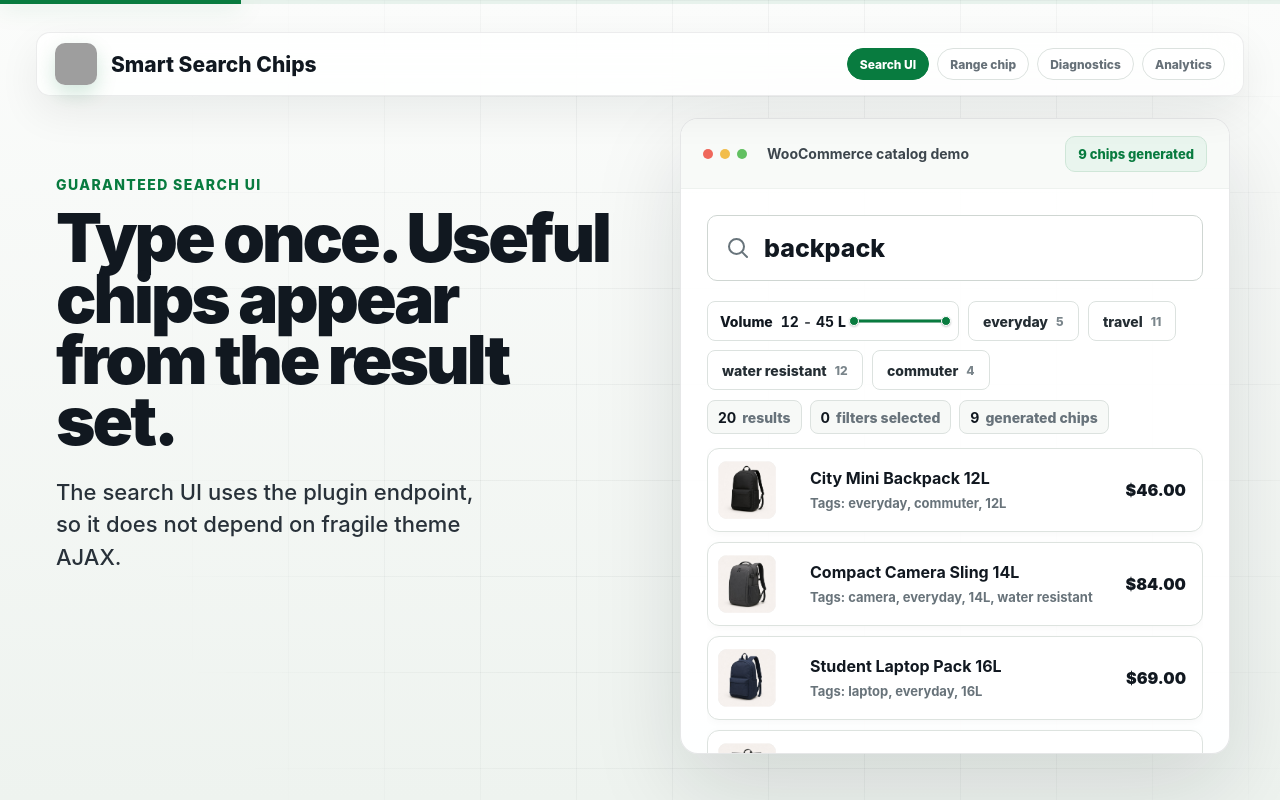
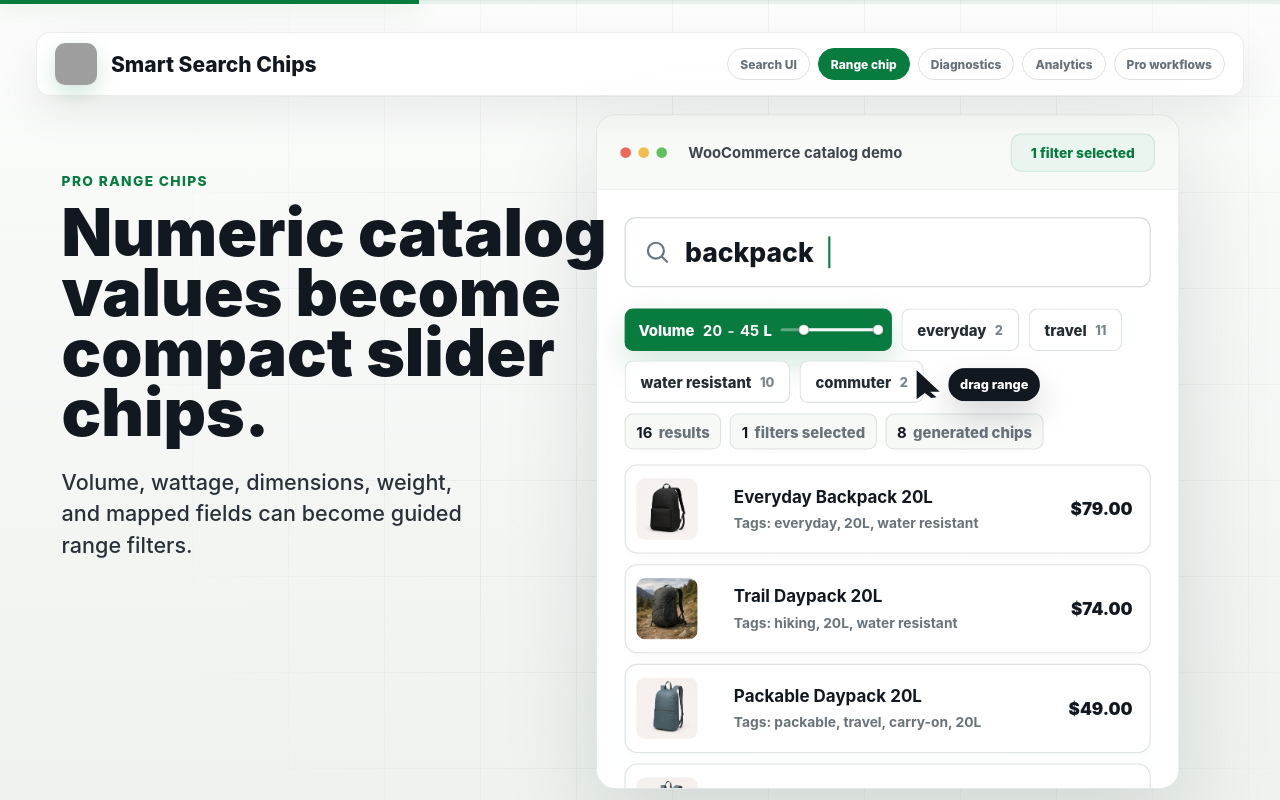
Before and after one commit to JanBartos6/smart-search-chips, a PHP site: page /video-motion.html in a window 1280 px wide. Run offline with PHP 8.4, Linux system fonts and the light colour scheme; grey boxes are pictures that could not be loaded.

Commit message:
Polish deterministic motion showcase video

```diff
--- a/marketing/video-motion.css
+++ b/marketing/video-motion.css
@@ -133,7 +133,8 @@ input {
 body[data-phase="search"] .scene-labels [data-step="search"],
 body[data-phase="range"] .scene-labels [data-step="range"],
 body[data-phase="diagnostics"] .scene-labels [data-step="diagnostics"],
-body[data-phase="analytics"] .scene-labels [data-step="analytics"] {
+body[data-phase="analytics"] .scene-labels [data-step="analytics"],
+body[data-phase="workflows"] .scene-labels [data-step="workflows"] {
   border-color: var(--green);
   color: #fff;
   background: var(--green);
@@ -146,6 +147,16 @@ body[data-phase="analytics"] .scene-labels [data-step="analytics"] {
   z-index: 5;
   width: 560px;
   transition: transform 600ms cubic-bezier(0.2, 0.8, 0.2, 1), opacity 420ms ease;
+}
+
+body[data-phase="range"] .copy-stack {
+  transform: translateY(-8px) scale(0.98);
+}
+
+body[data-phase="diagnostics"] .copy-stack,
+body[data-phase="analytics"] .copy-stack,
+body[data-phase="workflows"] .copy-stack {
+  transform: translateY(-18px) scale(0.94);
 }
 
 .overline {
@@ -170,7 +181,7 @@ p {
   font-size: clamp(58px, 5.25vw, 92px);
   font-weight: 900;
   line-height: 0.91;
-  letter-spacing: -0.045em;
+  letter-spacing: 0;
 }
 
 .copy-stack p:last-child {
@@ -185,6 +196,28 @@ p {
   position: absolute;
   inset: 118px 50px 46px 680px;
   z-index: 4;
+  transform-origin: 60% 44%;
+  transition: transform 860ms cubic-bezier(0.2, 0.8, 0.2, 1);
+}
+
+body[data-phase="search"] .product-stage {
+  transform: translateX(-12px) translateY(4px) scale(1.025);
+}
+
+body[data-phase="range"] .product-stage {
+  transform: translateX(-54px) translateY(14px) scale(1.045);
+}
+
+body[data-phase="diagnostics"] .product-stage {
+  transform: translateX(-24px) scale(0.96);
+}
+
+body[data-phase="analytics"] .product-stage {
+  transform: translateX(-84px) translateY(12px) scale(0.935);
+}
+
+body[data-phase="workflows"] .product-stage {
+  transform: translateX(-124px) translateY(2px) scale(0.9);
 }
 
 .browser-shell {
@@ -199,15 +232,57 @@ p {
   transition: transform 720ms cubic-bezier(0.2, 0.8, 0.2, 1), filter 720ms ease, opacity 720ms ease;
 }
 
+.browser-shell::after {
+  content: "";
+  position: absolute;
+  inset: -45% -30%;
+  z-index: 2;
+  background: linear-gradient(105deg, transparent 34%, rgba(255, 255, 255, 0.52) 48%, transparent 62%);
+  opacity: 0;
+  transform: translateX(-75%);
+  pointer-events: none;
+}
+
 body[data-phase="diagnostics"] .browser-shell,
 body[data-phase="analytics"] .browser-shell {
   transform: translateX(-90px) scale(0.86);
   filter: saturate(0.82);
 }
 
+body[data-phase="range"] .browser-shell {
+  transform: translateX(-10px) scale(1.015);
+}
+
+body[data-phase="workflows"] .browser-shell {
+  opacity: 0.38;
+  transform: translateX(-170px) scale(0.78);
+  filter: saturate(0.72) blur(0.5px);
+}
+
 body[data-phase="final"] .browser-shell {
   opacity: 0;
   transform: translateY(24px) scale(0.9);
+}
+
+body[data-phase="search"] .browser-shell::after,
+body[data-phase="range"] .browser-shell::after,
+body[data-phase="diagnostics"] .browser-shell::after,
+body[data-phase="analytics"] .browser-shell::after {
+  animation: scanShine 860ms ease 140ms both;
+}
+
+@keyframes scanShine {
+  0% {
+    opacity: 0;
+    transform: translateX(-75%);
+  }
+  22% {
+    opacity: 1;
+  }
+  100% {
+    opacity: 0;
+    transform: translateX(75%);
+  }
 }
 
 .browser-bar {
@@ -351,6 +426,25 @@ body[data-phase="final"] .browser-shell {
   color: #fff;
   background: var(--green);
   box-shadow: 0 12px 30px rgba(8, 123, 63, 0.18);
+}
+
+body[data-phase="range"] .range-chip.is-active {
+  animation: selectedPulse 1100ms cubic-bezier(0.2, 0.8, 0.2, 1) 1 both;
+}
+
+@keyframes selectedPulse {
+  0% {
+    box-shadow: 0 0 0 0 rgba(8, 123, 63, 0.35);
+    transform: scale(1);
+  }
+  45% {
+    box-shadow: 0 0 0 12px rgba(8, 123, 63, 0);
+    transform: scale(1.05);
+  }
+  100% {
+    box-shadow: 0 12px 30px rgba(8, 123, 63, 0.18);
+    transform: scale(1);
+  }
 }
 
 .range-chip__values {
@@ -688,6 +847,85 @@ body[data-phase="final"] .analytics-card {
 .chart-line--search { stroke: var(--green); }
 .chart-line--click { stroke: var(--violet); stroke-width: 5; }
 
+.analytics-actions {
+  display: flex;
+  flex-wrap: wrap;
+  gap: 8px;
+  margin-top: 14px;
+}
+
+.analytics-actions span {
+  display: inline-flex;
+  align-items: center;
+  min-height: 30px;
+  padding: 0 10px;
+  border: 1px solid #cfe6d8;
+  border-radius: 999px;
+  color: var(--green);
+  background: var(--green-soft);
+  font-size: 12px;
+  font-weight: 850;
+  opacity: 0;
+  transform: translateY(8px);
+}
+
+body[data-phase="analytics"] .analytics-actions span {
+  animation: actionIn 440ms ease both;
+}
+
+body[data-phase="analytics"] .analytics-actions span:nth-child(2) { animation-delay: 120ms; }
+body[data-phase="analytics"] .analytics-actions span:nth-child(3) { animation-delay: 240ms; }
+
+@keyframes actionIn {
+  to {
+    opacity: 1;
+    transform: translateY(0);
+  }
+}
+
+.motion-cursor {
+  --cursor-x: 210px;
+  --cursor-y: 170px;
+  --cursor-scale: 1;
+  position: absolute;
+  left: 0;
+  top: 0;
+  z-index: 26;
+  display: inline-flex;
+  align-items: center;
+  gap: 8px;
+  opacity: 0;
+  transform: translate3d(var(--cursor-x), var(--cursor-y), 0) scale(var(--cursor-scale));
+  transform-origin: 0 0;
+  transition: opacity 180ms ease, transform 520ms cubic-bezier(0.2, 0.8, 0.2, 1);
+  pointer-events: none;
+}
+
+.motion-cursor.is-visible {
+  opacity: 1;
+}
+
+.motion-cursor__pointer {
+  width: 22px;
+  height: 28px;
+  background: #111820;
+  clip-path: polygon(0 0, 0 100%, 8px 78%, 14px 95%, 19px 92%, 13px 74%, 22px 74%);
+  filter: drop-shadow(0 8px 14px rgba(17, 24, 32, 0.22));
+}
+
+.motion-cursor__label {
+  min-height: 30px;
+  padding: 7px 10px;
+  border: 1px solid rgba(17, 24, 32, 0.1);
+  border-radius: 999px;
+  color: #fff;
+  background: #111820;
+  box-shadow: 0 14px 30px rgba(17, 24, 32, 0.18);
+  font-size: 12px;
+  font-weight: 850;
+  white-space: nowrap;
+}
+
 body[data-phase="analytics"] .chart-area {
   animation: areaIn 720ms ease 260ms both;
 }
--- a/marketing/video-motion.html
+++ b/marketing/video-motion.html
@@ -21,6 +21,7 @@
         <span data-step="range">Range chip</span>
         <span data-step="diagnostics">Diagnostics</span>
         <span data-step="analytics">Analytics</span>
+        <span data-step="workflows">Pro workflows</span>
       </div>
     </header>
 
@@ -107,17 +108,66 @@
           <path class="chart-line chart-line--search" d="M20 160 C90 128 130 142 190 104 C250 66 300 94 360 62 C420 28 466 52 500 36"/>
           <path class="chart-line chart-line--click" d="M20 168 C100 156 130 161 190 134 C250 110 312 126 360 98 C420 78 460 88 500 68"/>
         </svg>
+        <div class="analytics-actions">
+          <span>Zero-result report</span>
+          <span>Chart export</span>
+          <span>Email digest</span>
+        </div>
       </aside>
+
+      <aside class="workflow-card" aria-label="Pro workflows animation">
+        <div class="panel-title">
+          <span></span>
+          <strong>Pro Toolkit</strong>
+          <em>For serious search sites</em>
+        </div>
+        <div class="workflow-grid">
+          <div>
+            <strong>Chip rules</strong>
+            <span>Synonyms, pinned chips, hidden chips, renamed labels.</span>
+          </div>
+          <div>
+            <strong>Field mapping</strong>
+            <span>ACF and custom fields can become catalog-aware chips.</span>
+          </div>
+          <div>
+            <strong>Email digests</strong>
+            <span>Local analytics reports sent only to configured recipients.</span>
+          </div>
+          <div>
+            <strong>AI workflows</strong>
+            <span>Generate prompts for assisted tagging and REST write-back.</span>
+          </div>
+          <div>
+            <strong>Range diagnostics</strong>
+            <span>Accepted and rejected numeric groups with confidence reasons.</span>
+          </div>
+          <div>
+            <strong>WP.org boundary</strong>
+            <span>Free ships useful search. Pro code stays out of the free build.</span>
+          </div>
+        </div>
+      </aside>
+
+      <div class="motion-cursor" id="motion-cursor" aria-hidden="true">
+        <span class="motion-cursor__pointer"></span>
+        <span class="motion-cursor__label" id="motion-cursor-label"></span>
+      </div>
     </section>
 
     <section class="final-card" aria-label="Closing frame">
       <img src="../icon.png" alt="" width="76" height="76">
       <h2>Guided search for WordPress and WooCommerce.</h2>
-      <p>Free reliable search UI. Pro adds range chips, analytics, chip rules, AI workflows, and advanced diagnostics.</p>
-      <div>
-        <span>Shortcode + block</span>
-        <span>Catalog chips</span>
-        <span>Local analytics</span>
+      <p>Free gives every site a reliable search UI and diagnostics. Pro adds the catalog workflows teams ask for after launch.</p>
+      <div class="final-feature-grid">
+        <span>Shortcode + Gutenberg block</span>
+        <span>Theme AJAX enhancement</span>
+        <span>Local index + fallbacks</span>
+        <span>WooCommerce helper tags</span>
+        <span>Numeric range chips</span>
+        <span>Chip rules + field mapping</span>
+        <span>Local analytics + exports</span>
+        <span>AI-assisted tagging</span>
       </div>
     </section>
   </main>
```
Also changed, not shown: other parts of marketing/video-motion.css (+72 -5 lines), marketing/record-motion-showcase.mjs (+11 -6 lines), marketing/video-motion.js (+69 -16 lines), marketing/video/motion-frame-01-search.png, marketing/video/motion-frame-02-range.png, marketing/video/motion-frame-03-diagnostics.png, marketing/video/motion-frame-04-analytics.png, marketing/video/motion-frame-05-final.png (deleted), marketing/video/motion-frame-05-workflows.png (added), marketing/video/motion-frame-06-final.png (added), 1 other file.
